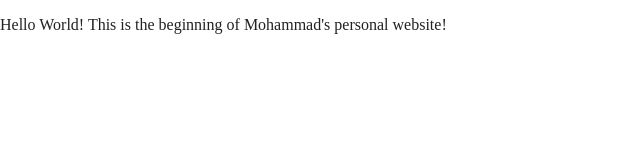
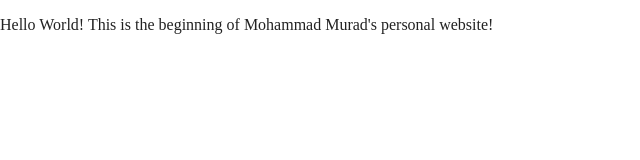
Before and after one commit to mmurad05/mmurad05.github.io, a website built with Parcel: page index.html in a window 1280 px wide. Shown: the full height of the page, 0-640 px from the left. Built offline with nearby package versions, Linux system fonts and the light colour scheme.

Commit message:
Changes The Welcome Message

```diff
--- a/index.html
+++ b/index.html
@@ -25,7 +25,7 @@
 <body>
 
   <!-- Add your site or application content here -->
-  <p>Hello World! This is the beginning of Mohammad's personal website!</p>
+  <p>Hello World! This is the beginning of Mohammad Murad's personal website!</p>
   <script src="js/vendor/modernizr-3.11.2.min.js"></script>
   <script src="js/plugins.js"></script>
   <script src="js/main.js"></script>
```
